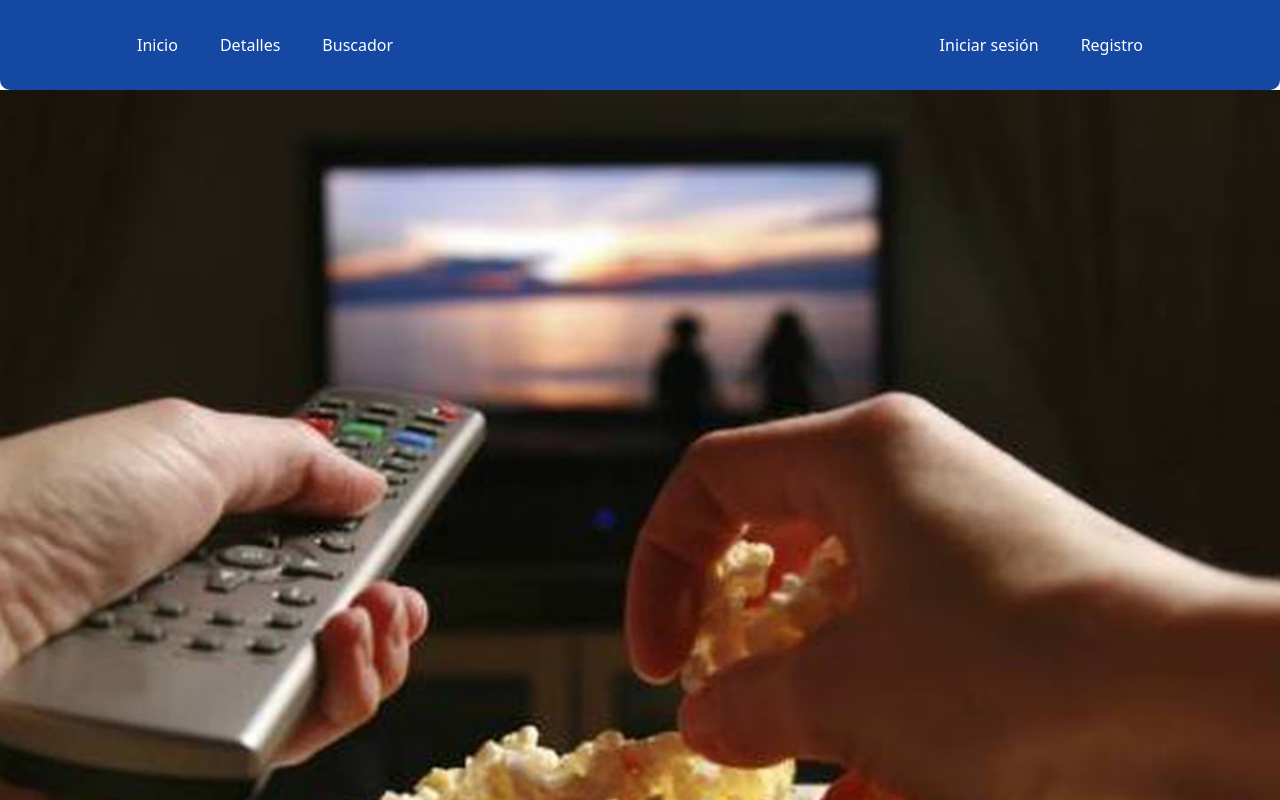
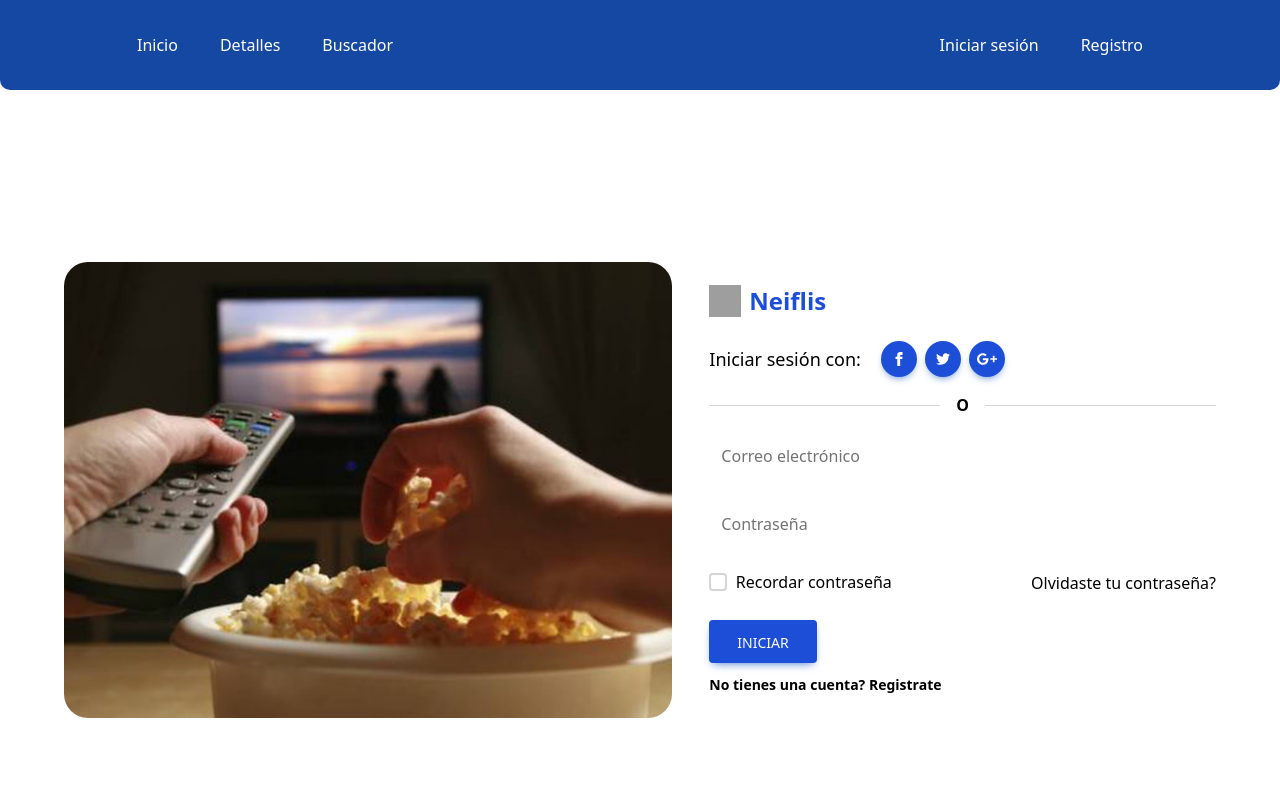
Before and after one commit to raco45/Microproyecto-2, a React (Vite) app: page / in a window 1280 px wide. Shown: the top 800 px of the page. Built offline with nearby package versions, Linux system fonts and the light colour scheme; grey boxes are pictures that could not be loaded.

Commit message:
commit master login arreglado

```diff
--- a/src/Components/Cards/Card.jsx
+++ b/src/Components/Cards/Card.jsx
@@ -15,11 +15,6 @@ return (
           <div className="bg-yellow-400 font-bold rounded-xl p-2">{pelicula.vote_average}</div>
         </div>
         <div>
-          <div className="text-sm text-gray-400 font-bold"> Lenguaje: {pelicula.original_language}</div>
-          <div className="text-sm text-gray-400"> Presupuesto: {pelicula.budget}</div>
-          <div className="text-sm text-gray-400"> Compania: {pelicula.budget}</div>
-
-
           <div className="text-sm text-gray-800">{pelicula.release_date}</div>
         </div>
           <p className=" text-gray-400 max-h-40 overflow-y-hidden text-xs">{pelicula.overview}</p>
--- a/src/Pages/Login/Login.jsx
+++ b/src/Pages/Login/Login.jsx
@@ -6,18 +6,18 @@ export default function Login() {
 
 
   return (
-  <section classNameName="h-screen">
-  <div classNameName="h-full">
+  <section className="h-screen">
+  <div className="h-full">
     <div
-      classNameName="g-6 flex h-full flex-wrap items-center justify-center lg:justify-between ml-16">
+      className="g-6 flex h-full flex-wrap items-center justify-center lg:justify-between ml-16">
       <div
-        classNameName="shrink-1 mb-12 grow-0 basis-auto md:mb-0 md:w-9/12 md:shrink-0 lg:w-6/12 xl:w-6/12">
+        className="shrink-1 mb-12 grow-0 basis-auto md:mb-0 md:w-9/12 md:shrink-0 lg:w-6/12 xl:w-6/12">
         <img
           src="src\assets\imagenlogin.jpg"
-          classNameName="w-full rounded-3xl"
+          className="w-full rounded-3xl"
           alt="Sample image" />
       </div>
-      <div classNameName="mb-12 md:mb-0 md:w-8/12 lg:w-5/12 xl:w-5/12 mr-16">
+      <div className="mb-12 md:mb-0 md:w-8/12 lg:w-5/12 xl:w-5/12 mr-16">
       <a href="#" className="flex items-center mb-6 text-2xl font-semibold text-blue-700 dark:text-blue-700">
           <img
           className="w-8 h-8 mr-2"
@@ -55,7 +55,6 @@ export default function Login() {
               <svg
                 xmlns="http://www.w3.org/2000/svg"
                 className="mx-auto h-3.5 w-3.5"
-                className="mx-auto h-3.5 w-3.5"
                 fill="currentColor"
                 viewBox="0 0 24 24">
                 <path
@@ -68,7 +67,7 @@ export default function Login() {
               data-te-ripple-init
               data-te-ripple-color="light"
               className="bg-blue-700 mx-1 h-9 w-9 rounded-full bg-primary uppercase leading-normal text-white shadow-[0_4px_9px_-4px_#3b71ca] transition duration-150 ease-in-out hover:bg-primary-600 hover:shadow-[0_8px_9px_-4px_rgba(59,113,202,0.3),0_4px_18px_0_rgba(59,113,202,0.2)] focus:bg-primary-600 focus:shadow-[0_8px_9px_-4px_rgba(59,113,202,0.3),0_4px_18px_0_rgba(59,113,202,0.2)] focus:outline-none focus:ring-0 active:bg-primary-700 active:shadow-[0_8px_9px_-4px_rgba(59,113,202,0.3),0_4px_18px_0_rgba(59,113,202,0.2)]">
-              {/* <!-- Linkedin --> */}
+              {/* <!-- Google --> */}
               <svg
                 xmlns="http://www.w3.org/2000/svg"
                 className="mx-auto h-5 w-5"
@@ -96,7 +95,7 @@ export default function Login() {
               id="exampleFormControlInput2"
               placeholder="Email address" />
             <label
-              for="exampleFormControlInput2"
+              htmlFor="exampleFormControlInput2"
               className="pointer-events-none absolute top-0 left-3 mb-0 max-w-[90%] origin-[0_0] truncate pt-[0.37rem] leading-[2.15] text-neutral-500 transition-all duration-200 ease-out peer-focus:-translate-y-[1.15rem] peer-focus:scale-[0.8] peer-focus:text-primary peer-data-[te-input-state-active]:-translate-y-[1.15rem] peer-data-[te-input-state-active]:scale-[0.8] motion-reduce:transition-none dark:text-neutral-200 dark:peer-focus:text-neutral-200"
               >Correo electrónico
             </label>
@@ -110,7 +109,7 @@ export default function Login() {
               id="exampleFormControlInput22"
               placeholder="Password" />
             <label
-              for="exampleFormControlInput22"
+              htmlFor="exampleFormControlInput22"
               className="pointer-events-none absolute top-0 left-3 mb-0 max-w-[90%] origin-[0_0] truncate pt-[0.37rem] leading-[2.15] text-neutral-500 transition-all duration-200 ease-out peer-focus:-translate-y-[1.15rem] peer-focus:scale-[0.8] peer-focus:text-primary peer-data-[te-input-state-active]:-translate-y-[1.15rem] peer-data-[te-input-state-active]:scale-[0.8] motion-reduce:transition-none dark:text-neutral-200 dark:peer-focus:text-neutral-200"
               >Contraseña
             </label>
@@ -125,7 +124,7 @@ export default function Login() {
                 id="exampleCheck2" />
               <label
                 className="inline-block pl-[0.15rem] hover:cursor-pointer"
-                for="exampleCheck2">
+                htmlFor="exampleCheck2">
                 Recordar contraseña
               </label>
             </div>
@@ -135,7 +134,7 @@ export default function Login() {
           <div className="text-center lg:text-left">
             <button
               type="button"
-              classNameName="bg-blue-700 inline-block rounded bg-primary px-7 pt-3 pb-2.5 text-sm font-medium uppercase leading-normal text-white shadow-[0_4px_9px_-4px_#3b71ca] transition duration-150 ease-in-out hover:bg-primary-600 hover:shadow-[0_8px_9px_-4px_rgba(59,113,202,0.3),0_4px_18px_0_rgba(59,113,202,0.2)] focus:bg-primary-600 focus:shadow-[0_8px_9px_-4px_rgba(59,113,202,0.3),0_4px_18px_0_rgba(59,113,202,0.2)] focus:outline-none focus:ring-0 active:bg-primary-700 active:shadow-[0_8px_9px_-4px_rgba(59,113,202,0.3),0_4px_18px_0_rgba(59,113,202,0.2)]"
+              className="bg-blue-700 inline-block rounded bg-primary px-7 pt-3 pb-2.5 text-sm font-medium uppercase leading-normal text-white shadow-[0_4px_9px_-4px_#3b71ca] transition duration-150 ease-in-out hover:bg-primary-600 hover:shadow-[0_8px_9px_-4px_rgba(59,113,202,0.3),0_4px_18px_0_rgba(59,113,202,0.2)] focus:bg-primary-600 focus:shadow-[0_8px_9px_-4px_rgba(59,113,202,0.3),0_4px_18px_0_rgba(59,113,202,0.2)] focus:outline-none focus:ring-0 active:bg-primary-700 active:shadow-[0_8px_9px_-4px_rgba(59,113,202,0.3),0_4px_18px_0_rgba(59,113,202,0.2)]"
               data-te-ripple-init
               data-te-ripple-color="light">
               Iniciar
@@ -143,10 +142,9 @@ export default function Login() {
             <p className="mt-2 mb-0 pt-1 text-sm font-semibold">
               No tienes una cuenta?
               <a
-                href="#!"
+                href={REGISTER_URL}
                 className="text-danger transition duration-150 ease-in-out hover:text-danger-600 focus:text-danger-600 active:text-danger-700"
-                > Registrate</a
-              >
+                > Registrate</a>
             </p>
           </div>
         </form>
```
